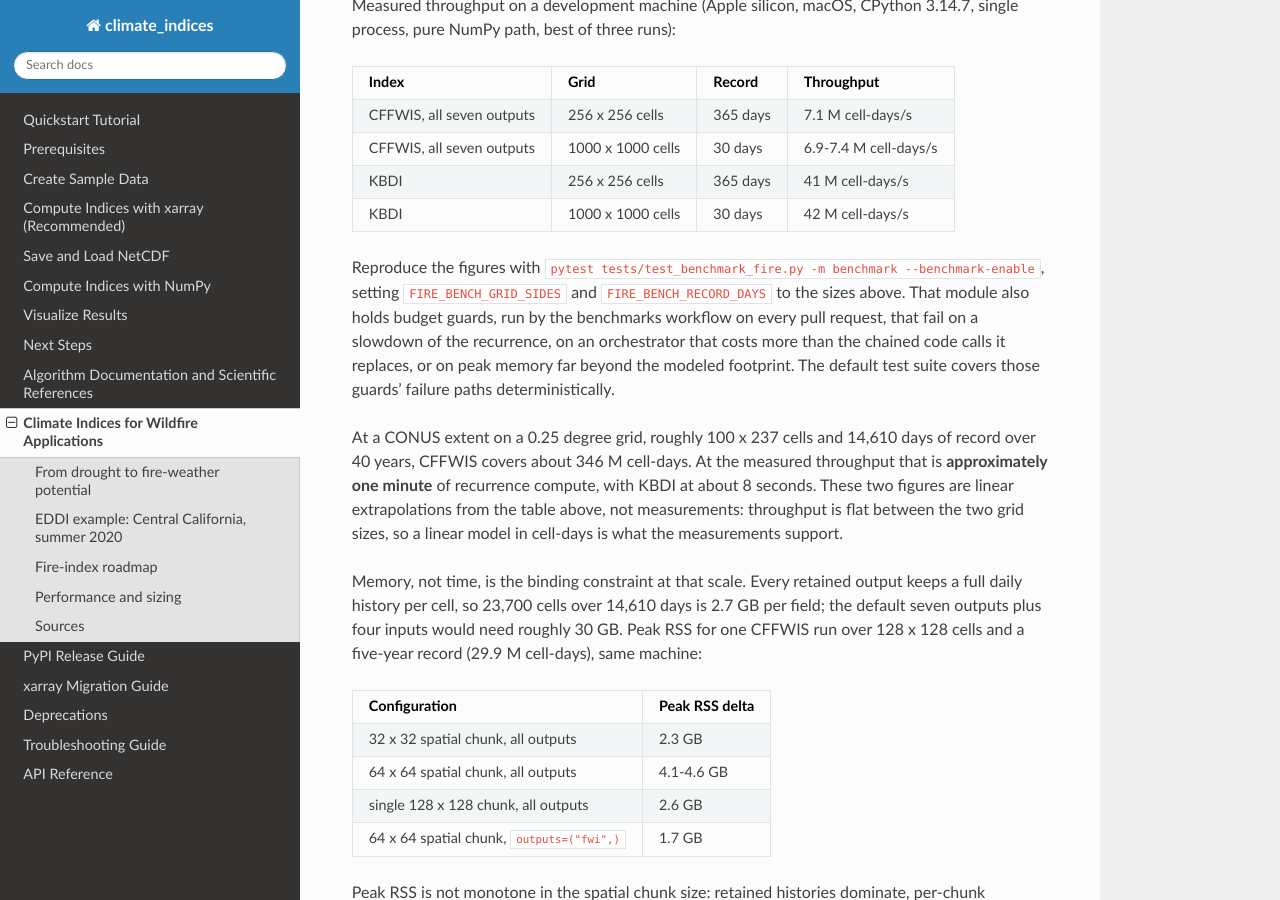
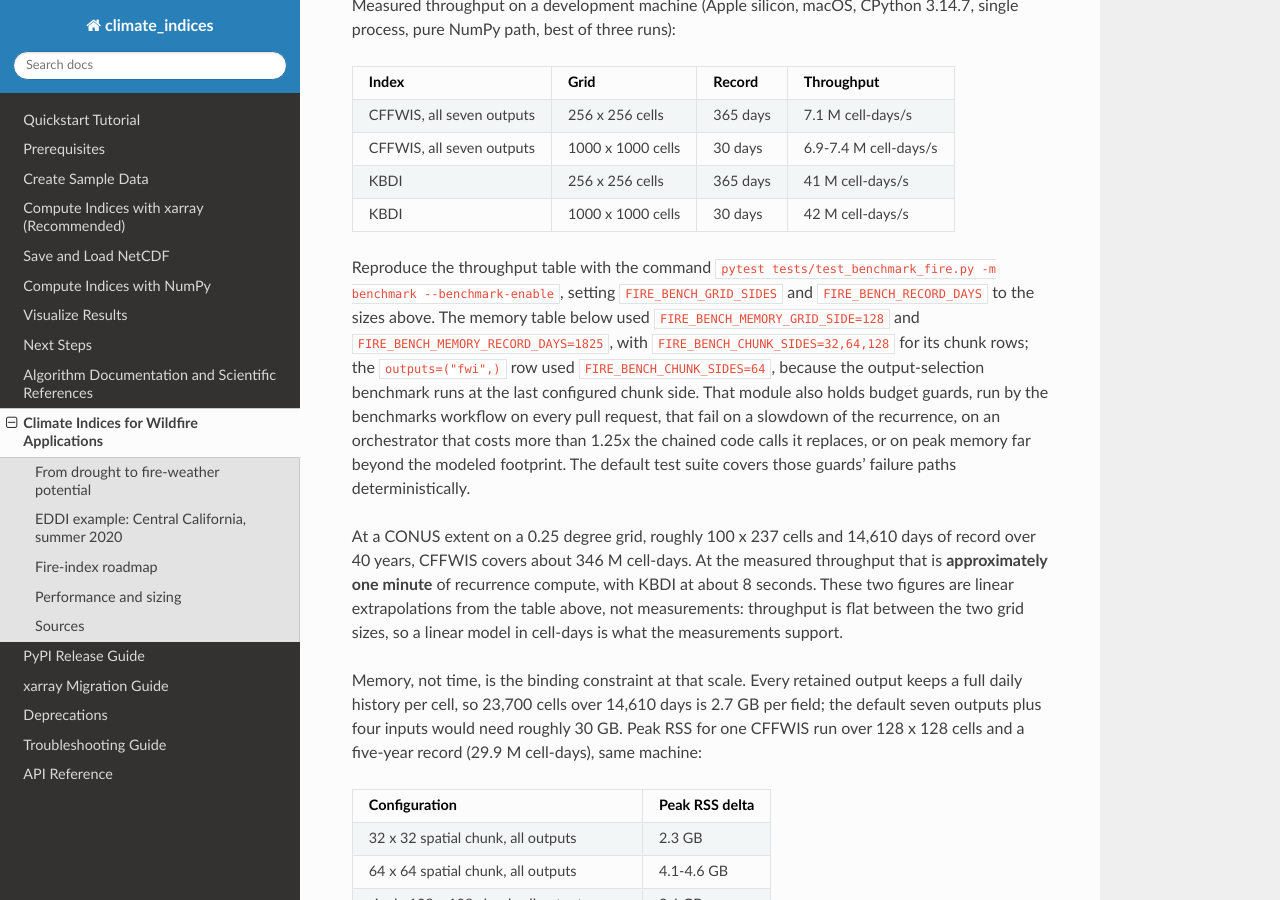
Before and after one commit to monocongo/climate_indices, a Sphinx documentation site: the page built from docs/wildfire_applications.rst, in a window 1280 px wide and 900 px high, scrolled down 2907 px. Built offline with Sphinx 7.4.7 and the Read the Docs theme 3.1.0, drawn with Linux system fonts in a browser that asks for light colours.

Commit message:
test(fire): align benchmark guards and reproduction guidance
The orchestrator guard's docstrings and the published guidance claimed it fails
when the single-pass path costs more than the chained calls, but the enforced
budget is 1.25x; state the permitted cost everywhere, keeping the headroom over
the measured 0.86-0.91 ratio.

Build the chunked inputs inside the peak-RSS monitor so the measured interval
covers the four retained input histories the modeled footprint already counts.

Document the memory-table settings the reproduction command was missing:
memory grid side, memory record length, and the chunk sides behind each row.

Refs #812

```diff
--- a/docs/wildfire_applications.md
+++ b/docs/wildfire_applications.md
@@ -152,13 +152,19 @@ Measured throughput on a development machine (Apple silicon, macOS, CPython
 | KBDI | 256 x 256 cells | 365 days | 41 M cell-days/s |
 | KBDI | 1000 x 1000 cells | 30 days | 42 M cell-days/s |
 
-Reproduce the figures with `pytest tests/test_benchmark_fire.py -m benchmark
---benchmark-enable`, setting `FIRE_BENCH_GRID_SIDES` and
-`FIRE_BENCH_RECORD_DAYS` to the sizes above. That module also holds budget
+Reproduce the throughput table with the command `pytest
+tests/test_benchmark_fire.py -m benchmark --benchmark-enable`, setting
+`FIRE_BENCH_GRID_SIDES` and `FIRE_BENCH_RECORD_DAYS` to the sizes above. The
+memory table below used `FIRE_BENCH_MEMORY_GRID_SIDE=128` and
+`FIRE_BENCH_MEMORY_RECORD_DAYS=1825`, with `FIRE_BENCH_CHUNK_SIDES=32,64,128`
+for its chunk rows; the `outputs=("fwi",)` row used
+`FIRE_BENCH_CHUNK_SIDES=64`, because the output-selection benchmark runs at the
+last configured chunk side. That module also holds budget
 guards, run by the benchmarks workflow on every pull request, that fail on a
-slowdown of the recurrence, on an orchestrator that costs more than the chained
-code calls it replaces, or on peak memory far beyond the modeled footprint. The
-default test suite covers those guards' failure paths deterministically.
+slowdown of the recurrence, on an orchestrator that costs more than 1.25x the
+chained code calls it replaces, or on peak memory far beyond the modeled
+footprint. The default test suite covers those guards' failure paths
+deterministically.
 
 At a CONUS extent on a 0.25 degree grid, roughly 100 x 237 cells and 14,610 days
 of record over 40 years, CFFWIS covers about 346 M cell-days. At the measured
```
Also changed, not shown: 1 other file.
